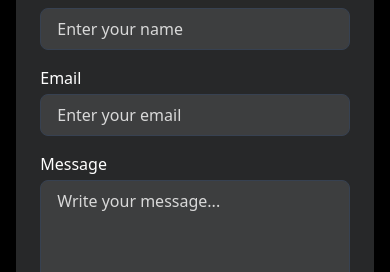
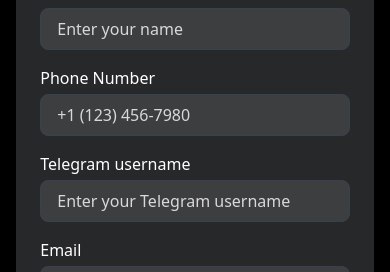
Before and after one commit to farhad-zada/jasperazerbaijan, a Next.js app: page /contact in a window 390 px wide. Shown: the part 364-636 px from the top of the page. Built offline with nearby package versions, Linux system fonts and the light colour scheme.

Commit message:
[Contact, telegram username & phone number added], [Fonts added]

```diff
--- a/app/contact/page.js
+++ b/app/contact/page.js
@@ -46,7 +46,6 @@
           onSubmit={handleSubmit(onSubmit)}
           className="mt-8 space-y-4 p-6 rounded-2xl w-full lg:w-6/12 mx-auto bg-darkGray shadow-lg"
         >
-          {/* Name Field */}
           <div className="text-left">
             <label className="block mb-1">Name</label>
             <input
@@ -57,6 +56,47 @@
             {errors.name && (
               <p className="text-red-500 text-sm py-1 mt-2 pl-2">
                 {errors.name.message}
+              </p>
+            )}
+          </div>
+
+          <div className="text-left">
+            <label htmlFor="phone" className="block mb-1">
+              Phone Number
+            </label>
+            <input
+              id="phone"
+              type="tel"
+              {...register("phone", {
+                required: "Phone number is required",
+                pattern: {
+                  value:
+                    /^[+]?[0-9]{1,3}?[-. ]?(\(?\d{1,4}?\))?[-. ]?\d{1,4}[-. ]?\d{1,4}[-. ]?\d{1,9}$/,
+                  message: "Invalid phone number format",
+                },
+              })}
+              className="w-full px-4 py-2 bg-[#BBBBBB]/15 rounded-lg placeholder:text-[#D9D9D9] border border-gray-700 focus:border-purple focus:ring-1 focus:ring-purple outline-none transition-all duration-200"
+              placeholder="+1 (123) 456-7980"
+            />
+            {errors.phone && (
+              <p className="text-red-500 text-sm py-1 mt-2 pl-2">
+                {errors.phone.message}
+              </p>
+            )}
+          </div>
+
+          <div className="text-left">
+            <label className="block mb-1">Telegram username</label>
+            <input
+              {...register("telegramAdress", {
+                required: "Telegram username is required",
+              })}
+              className="w-full px-4 py-2 bg-[#BBBBBB]/15 rounded-lg placeholder:text-[#D9D9D9] border border-gray-700 focus:border-purple focus:ring-1 focus:ring-purple outline-none transition-all duration-200"
+              placeholder="Enter your Telegram username"
+            />
+            {errors.name && (
+              <p className="text-red-500 text-sm py-1 mt-2 pl-2">
+                {errors.telegramAdress.message}
               </p>
             )}
           </div>
--- a/app/page.js
+++ b/app/page.js
@@ -23,6 +23,9 @@
 import CustomerReviewCard from "@components/CustomerReviewCard";
 import FaqSection from "@components/FaqSection";
 import useBreakpoint from "@utils/hooks/useBreakpoint";
+import { Outfit } from "next/font/google";
+
+const outfitFontNormal = Outfit({ subsets: ["latin"], weight: "400" });
 
 const cardVariants = {
   hidden: { opacity: 0, x: 50 },
@@ -356,16 +359,17 @@
 
   return (
     <div className="w-screen h-full bg-black overflow-hidden">
-      <div className="w-11/12 mx-auto text-white">
+      <div
+        className={`w-11/12 mx-auto text-white ${outfitFontNormal.className}`}
+      >
         <LandingCard />
         <Slider />
         <section className="pt-40">
           <motion.h1
-            style={{ overflow: "hidden", whiteSpace: "nowrap" }}
-            className="header_text font-bold w-1/2 md:w-full leading-[46px] lg:h-14 2xl:h-20"
-            initial={{ width: 0 }}
-            whileInView={{ width: "100%" }}
-            transition={{ duration: 2, ease: "easeInOut" }}
+            className="header_text font-bold w-full leading-[46px] lg:h-14 2xl:h-20"
+            initial={{ opacity: 0, y: -20 }}
+            whileInView={{ opacity: 1, y: 0 }}
+            transition={{ duration: 0.8, ease: "easeOut" }}
           >
             Unleash Your <span className="text-purple h-full">Creativity</span>
           </motion.h1>
--- a/package.json
+++ b/package.json
@@ -9,6 +9,7 @@
     "lint": "next lint"
   },
   "dependencies": {
+    "@next/font": "^14.2.15",
     "@tailwindcss/line-clamp": "^0.4.4",
     "framer-motion": "^12.4.2",
     "lenis": "^1.1.20",
```
Also changed, not shown: 1 other file (tests, documents, lock files or other folders).
